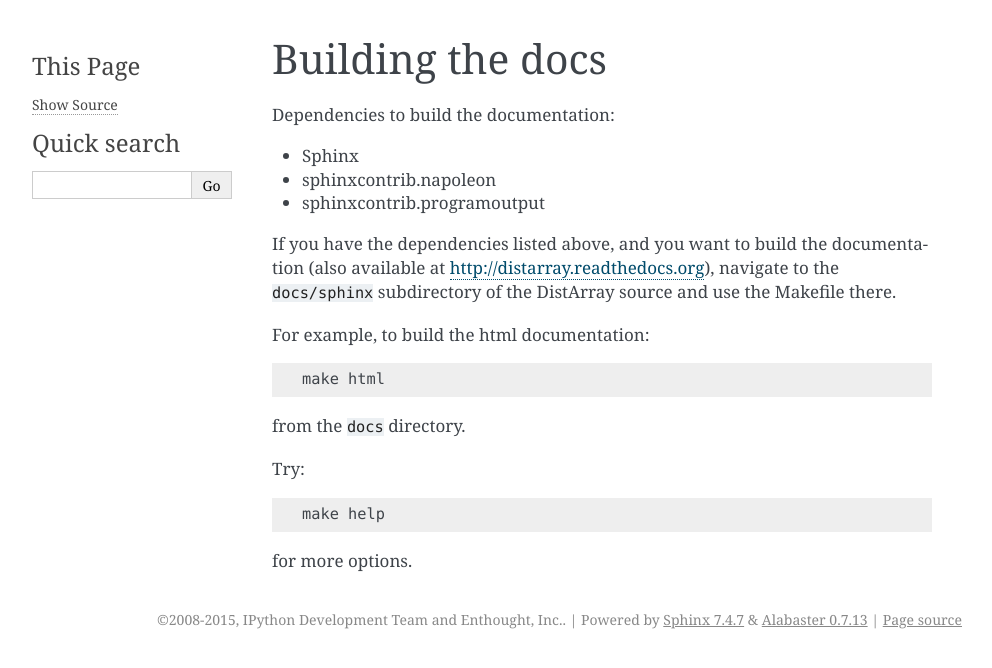
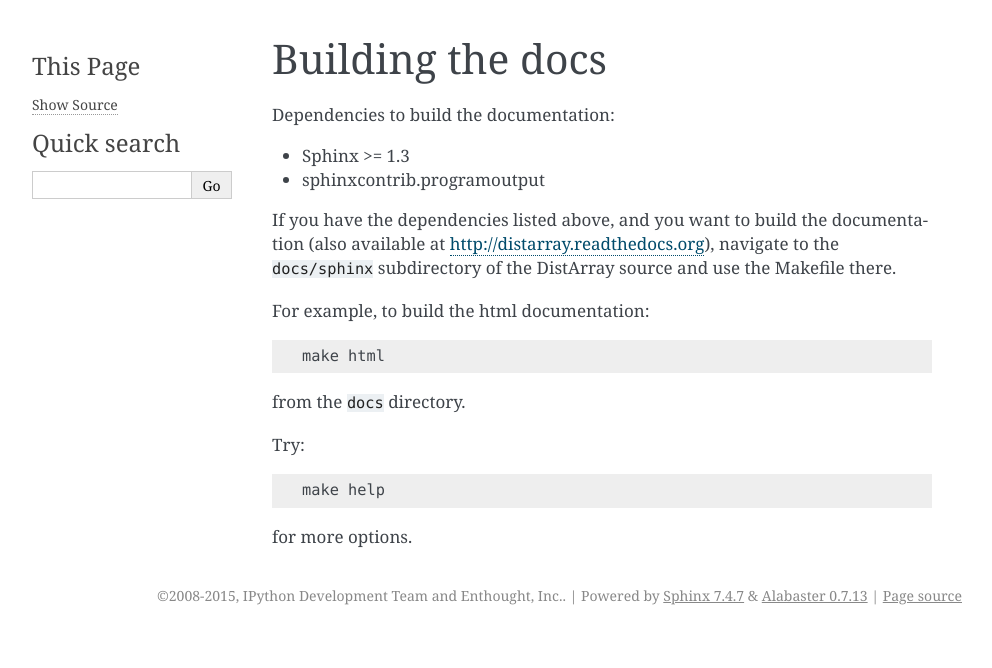
Before and after one commit to enthought/distarray, a Sphinx documentation site: the page built from docs/sphinx/source/build-the-docs.rst, in a window 1280 px wide. Shown: the top 668 px of the page, without its empty margins (148-1140 px from the left). Built offline with Sphinx 7.4.7, drawn with Linux system fonts in a browser that asks for light colours.

Commit message:
Tweak dependencies for building the docs.

```diff
--- a/docs/sphinx/source/build-the-docs.rst
+++ b/docs/sphinx/source/build-the-docs.rst
@@ -3,8 +3,7 @@ Building the docs
 
 Dependencies to build the documentation:
 
-* Sphinx
-* sphinxcontrib.napoleon
+* Sphinx >= 1.3
 * sphinxcontrib.programoutput
 
 If you have the dependencies listed above, and you want to build the
```
